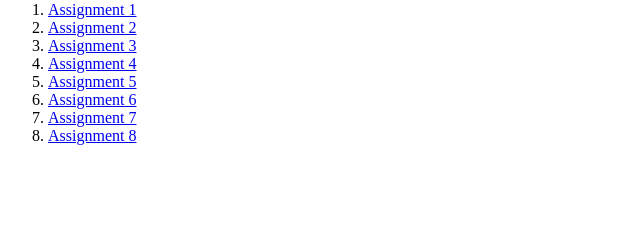
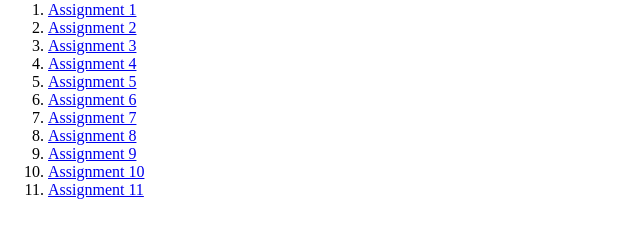
Before and after one commit to FahadGhaffar/Web-And-App, a plain HTML site: page index.html in a window 1280 px wide. Shown: the part 79-316 px from the top of the page, without its empty margins (0-640 px from the left). Drawn offline with Linux system fonts and the light colour scheme.

Commit message:
update index

```diff
--- a/index.html
+++ b/index.html
@@ -18,6 +18,9 @@
 
     <li><a href="Assignment_7/index.html">Assignment 7</a></li>
     <li><a href="Assignment_8/index.html">Assignment 8</a></li>
+        <li><a href="Assignment_9/index.html">Assignment 9</a></li>
+        <li><a href="Assignment_10/index.html">Assignment 10</a></li>
+        <li><a href="Assignment_11/index.html">Assignment 11</a></li>
 
 
     </ol>
```
